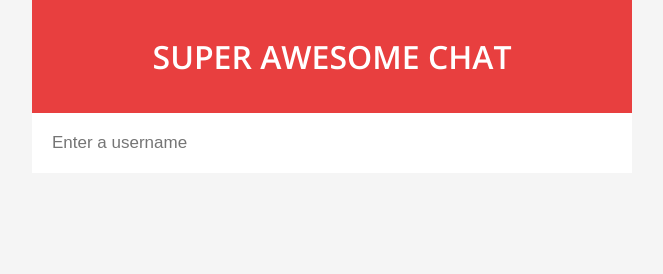
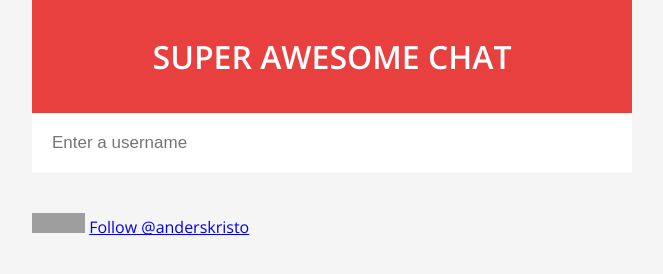
Before and after one commit to anderskristo/chat, a website: page chat.html in a window 1280 px wide. Shown: the whole page, without its empty margins (308-971 px from the left). Drawn offline with nearby package versions, Linux system fonts and the light colour scheme; files that its build step writes are made by us from their sources; no server answers; grey boxes are pictures that could not be loaded; files whose address does not match are found by name.

Commit message:
added social stuff

```diff
--- a/assets/chat.css
+++ b/assets/chat.css
@@ -76,3 +76,7 @@ h1 {
 #field:focus {
   outline: 0;
 }
+
+.social {
+  margin-top: 40px;
+}
--- a/chat.html
+++ b/chat.html
@@ -14,6 +14,12 @@
           <input type="text" id="field" placeholder="Type something ...">
         </div>
       </div>
+      <div class="social">
+      	<iframe src="http://ghbtns.com/github-btn.html?user=anderskristo&repo=chat&type=watch"
+        allowtransparency="true" frameborder="0" scrolling="0" width="53" height="20"></iframe>
+        <a href="https://twitter.com/anderskristo" class="twitter-follow-button" data-show-count="false">Follow @anderskristo</a>
+      <script>!function(d,s,id){var js,fjs=d.getElementsByTagName(s)[0],p=/^http:/.test(d.location)?'http':'https';if(!d.getElementById(id)){js=d.createElement(s);js.id=id;js.src=p+'://platform.twitter.com/widgets.js';fjs.parentNode.insertBefore(js,fjs);}}(document, 'script', 'twitter-wjs');</script>
+      </div>
     </div>
 
     <script src="https://code.jquery.com/jquery-1.11.1.min.js"></script>
```
